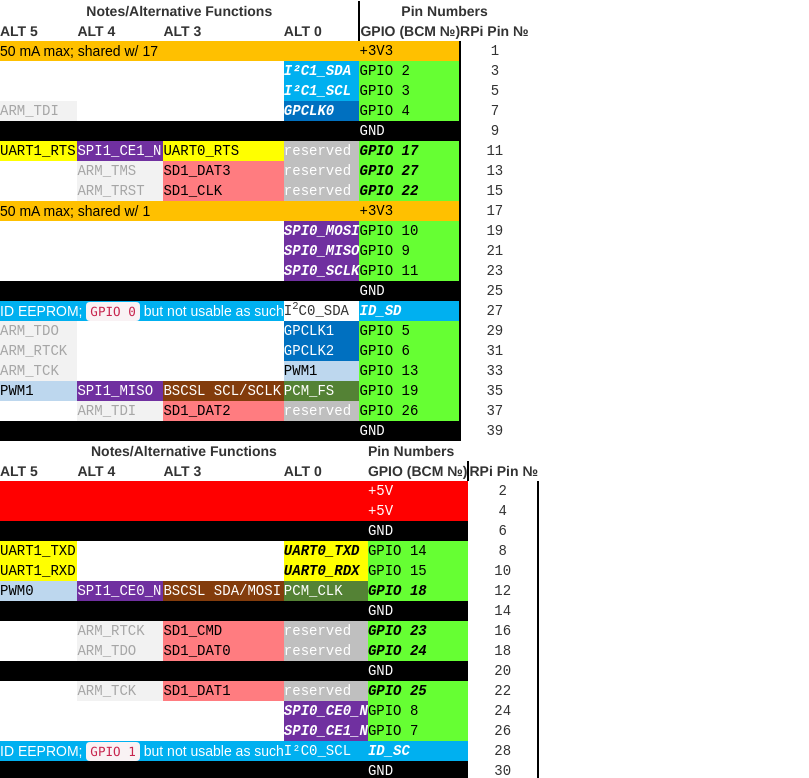
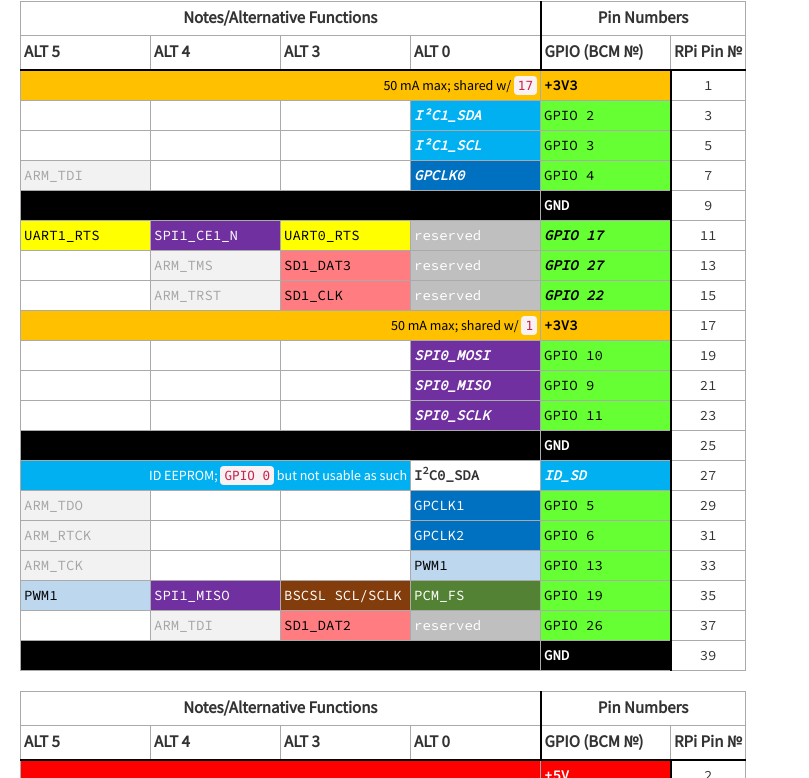
Before and after one commit to aziraphale/pi-pins, a plain HTML site: page index.html in a window 1280 px wide. Shown: the part 69-847 px from the top of the page, without its empty margins (0-809 px from the left). Drawn offline with nearby package versions, Linux system fonts and the light colour scheme.

Commit message:
Table styling improvements.

```diff
--- a/index.html
+++ b/index.html
@@ -38,7 +38,7 @@
                 </thead>
                 <tbody>
                     <tr class="pin-1">
-                        <td class="col-special type-3v3" colspan="4">50 mA max; shared w/ 17</td>
+                        <td class="col-special type-3v3" colspan="4">50 mA max; shared w/ <code>17</code></td>
                         <td class="col-gpio type-3v3">+3V3</td>
                         <td class="col-rpi-pin-num">1</td>
                     </tr>
@@ -96,7 +96,7 @@
                         <td class="col-rpi-pin-num">15</td>
                     </tr>
                     <tr class="pin-17">
-                        <td class="col-special type-3v3" colspan="4">50 mA max; shared w/ 1</td>
+                        <td class="col-special type-3v3" colspan="4">50 mA max; shared w/ <code>1</code></td>
                         <td class="col-gpio type-3v3">+3V3</td>
                         <td class="col-rpi-pin-num">17</td>
                     </tr>
@@ -189,7 +189,7 @@
                 <thead>
                     <tr>
                         <th class="col-notes-alt-funcs" colspan="4">Notes/Alternative Functions</th>
-                        <th class="pin-nums" colspan="2">Pin Numbers</th>
+                        <th class="col-pin-nums" colspan="2">Pin Numbers</th>
                     </tr>
                     <tr>
                         <th class="col-alt5">ALT 5</th>
--- a/scss/_columns.scss
+++ b/scss/_columns.scss
@@ -20,6 +20,11 @@ article {
                             text-align: center;
                         }
                     }
+
+                    &:last-child th
+                    {
+                        border-bottom: 2px solid #000;
+                    }
                 }
             }
 
@@ -31,6 +36,11 @@ article {
 
                         &.col-special {
                             font-family: "Source Sans Pro", sans-serif;
+                            text-align: right;
+
+                            + td {
+                                font-weight: bold;
+                            }
                         }
                         &.col-alt5 {}
                         &.col-alt4 {}
@@ -47,7 +57,7 @@ article {
     }
 }
 
-table.pin-row.pin-row-odd {
+table.pin-row {
     thead tr th {
         &.col-gpio, &.col-pin-nums
         {
@@ -62,18 +72,25 @@ table.pin-row.pin-row-odd {
         }
     }
 }
-table.pin-row.pin-row-even {
-    thead tr th {
-        &.col-gpio, &.col-pin-nums
+
+article
+{
+    section
+    {
+        table.pin-row
         {
-            border-right: 2px solid #000;
-        }
-    }
-    tbody tr td
-    {
-        &.col-rpi-pin-num
-        {
-            border-right: 2px solid #000;
+            tr
+            {
+                td, th
+                {
+                    &.col-alt5, &.col-alt4, &.col-alt3, &.col-alt0, &.col-gpio
+                    {
+                        width: 130px;
+                    }
+//                    &.col-alt5, &.col-alt4, &.col-alt3, &.col-alt0, &.col-gpio, &.col-special
+                    padding: 4px 3px 5px 3px;
+                }
+            }
         }
     }
 }
--- /dev/null
+++ b/scss/_wide.scss
@@ -0,0 +1,46 @@
+@media (screen and min-device-width: 700px) {
+    article section table {
+        float: left;
+        &.pin-row-odd
+        {
+        }
+        &.pin-row-even
+        {
+        }
+    }
+
+    table.pin-row.pin-row-odd
+    {
+        thead tr th
+        {
+            &.col-gpio, &.col-pin-nums
+            {
+                border-left: 2px solid #000;
+            }
+        }
+        tbody tr td
+        {
+            &.col-rpi-pin-num
+            {
+                border-left: 2px solid #000;
+            }
+        }
+    }
+    table.pin-row.pin-row-even
+    {
+        thead tr th
+        {
+            &.col-gpio, &.col-pin-nums
+            {
+                border-right: 2px solid #000;
+            }
+        }
+        tbody tr td
+        {
+            &.col-rpi-pin-num
+            {
+                border-right: 2px solid #000;
+            }
+        }
+    }
+}
--- a/scss/base.scss
+++ b/scss/base.scss
@@ -1,27 +1,34 @@
+@import url(http://fonts.googleapis.com/css?family=Source+Sans+Pro|Source+Code+Pro);
+
 body {
-
+    font-family: "Source Sans Pro", sans-serif;
 }
 
 header {
     h1 {
-
+        padding-left: 40px;
     }
 }
+
+$borderColor: #aaa;
 
 article {
     section {
         table.pin-row {
+            margin: 10px 20px 20px 20px;
+            border: 1px solid $borderColor;
+            border-collapse: collapse;
+
             &.pin-row-odd {
-
             }
             &.pin-row-even {
-
             }
 
             thead {
                 tr {
                     th {
-
+                        border: 1px solid $borderColor;
+                        font-size: 120%;
                     }
                 }
             }
@@ -29,6 +36,8 @@ article {
             tbody {
                 tr {
                     td {
+                        border: 1px solid $borderColor;
+
                         &.def-func {
                             font-weight: bold;
                             font-style: oblique;
@@ -48,6 +57,10 @@ code {
 }
 
 aside {
+//    clear: both;
+    padding-top: 20px;
+    margin-left: 20px;
+
     h2 {
 
     }
@@ -61,9 +74,13 @@ aside {
 }
 
 footer {
+    margin: 20px 20px 20px 20px;
+
     p {
         a {
 
         }
     }
 }
+
+//@import "wide";
```
Also changed, not shown: css/base.css, 1 other file.
